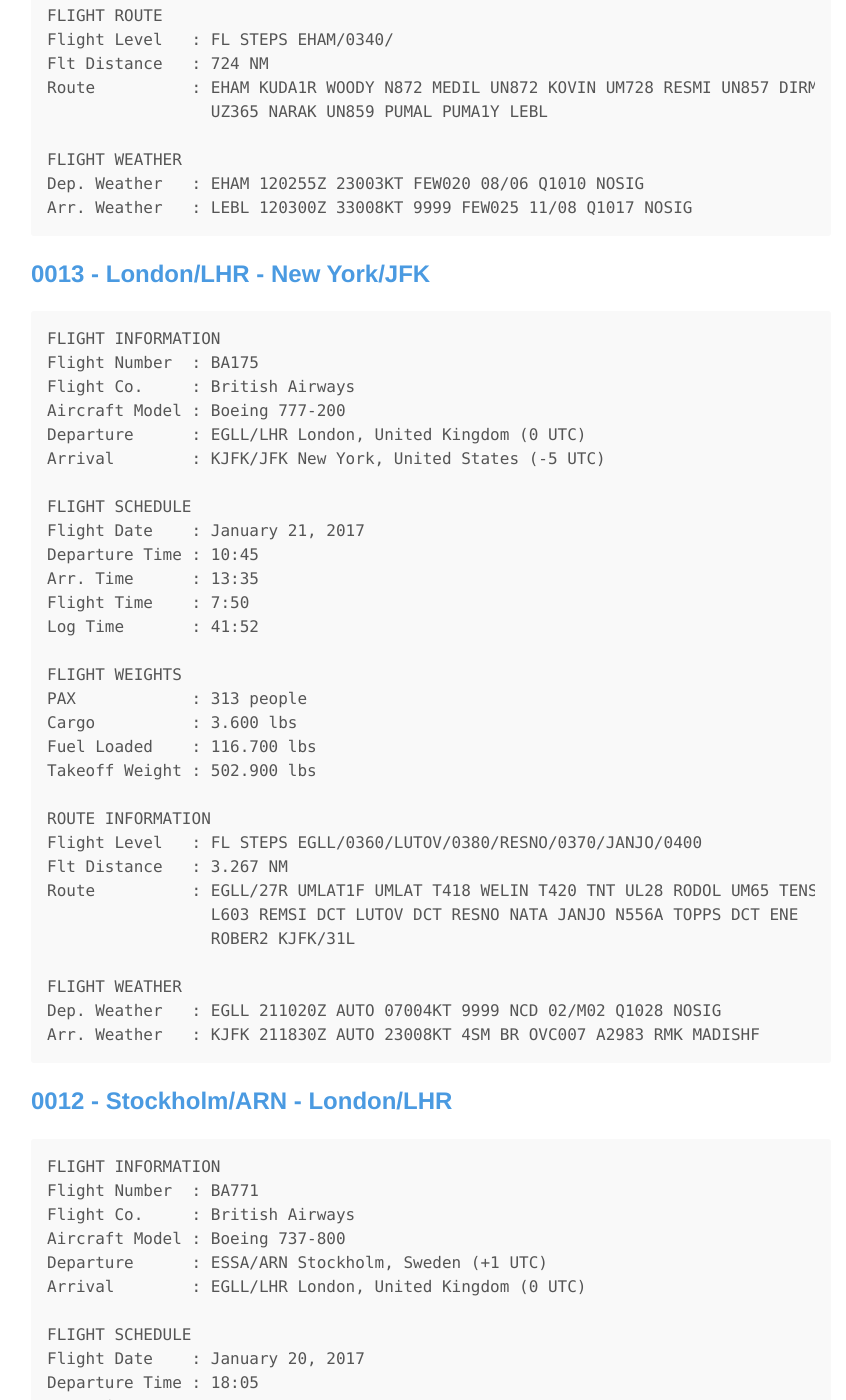
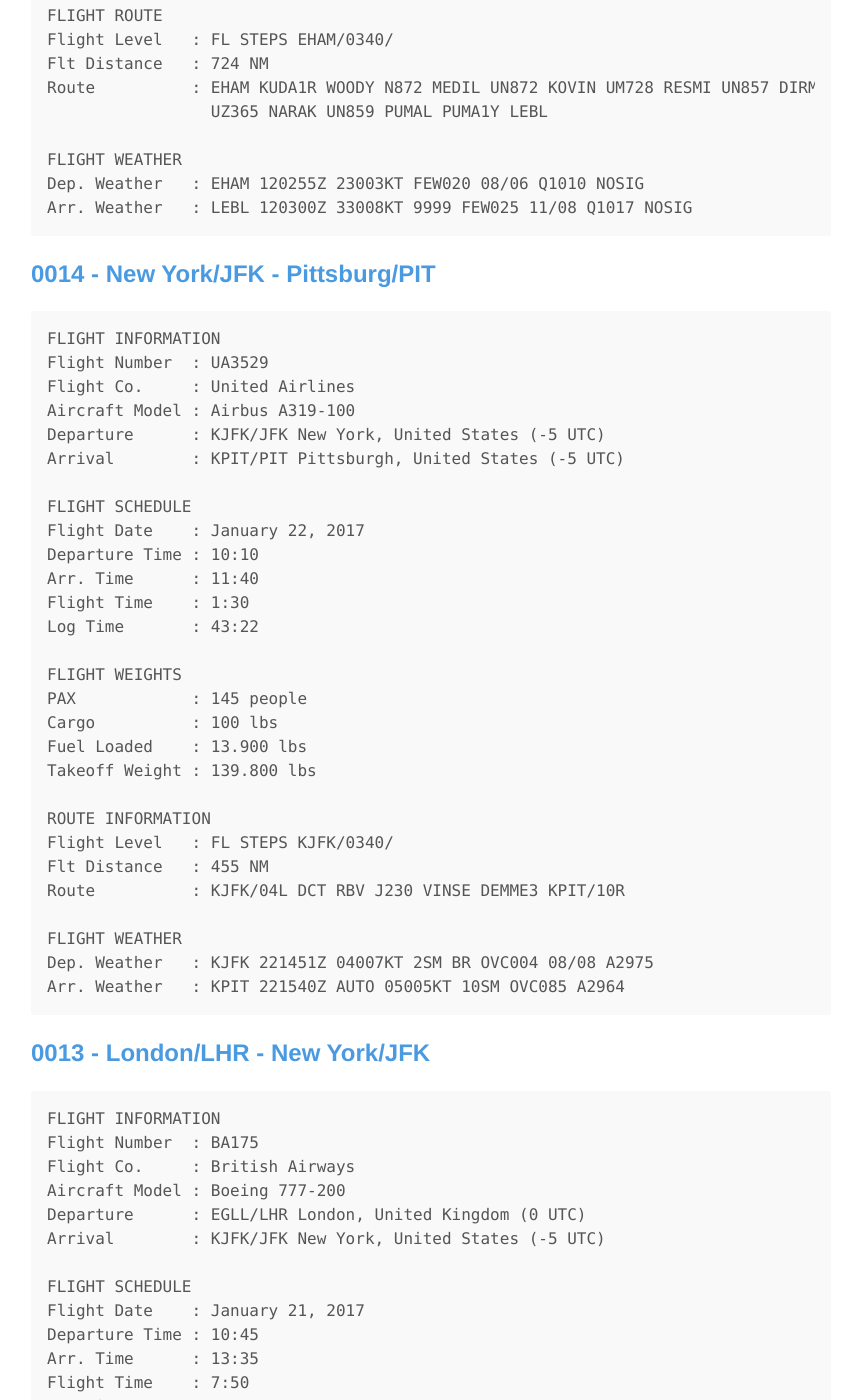
Before and after one commit to marcelocamera/marcelocamera.github.io, a Jekyll site: the page built from _posts/2010-01-01-flight-logbook.md, in a window 1280 px wide and 1400 px high, scrolled down 3507 px. Shown: the whole window, without its empty margins (209-1055 px from the left). Built offline with Jekyll 4.4.1, drawn with Linux system fonts in a browser that asks for light colours; comment, search, counter and statistics services are not loaded.

Commit message:
Update 2010-01-01-flight-logbook.md

```diff
--- a/_posts/2010-01-01-flight-logbook.md
+++ b/_posts/2010-01-01-flight-logbook.md
@@ -156,6 +156,39 @@ Arr. Weather   : LEBL 120300Z 33008KT 9999 FEW025 11/08 Q1017 NOSIG
 
 <!--- Até 020 --->
 <section id ="020"></section>
+<!--- 0014 --->
+## <a href="https://marcelocamera.github.io/2010-01-01/flight-logbook"><b>0014 - New York/JFK - Pittsburg/PIT</b></a>
+{% highlight markdown %}
+FLIGHT INFORMATION
+Flight Number  : UA3529
+Flight Co.     : United Airlines
+Aircraft Model : Airbus A319-100
+Departure      : KJFK/JFK New York, United States (-5 UTC)
+Arrival        : KPIT/PIT Pittsburgh, United States (-5 UTC)
+
+FLIGHT SCHEDULE
+Flight Date    : January 22, 2017
+Departure Time : 10:10
+Arr. Time      : 11:40
+Flight Time    : 1:30
+Log Time       : 43:22
+
+FLIGHT WEIGHTS
+PAX            : 145 people
+Cargo          : 100 lbs
+Fuel Loaded    : 13.900 lbs
+Takeoff Weight : 139.800 lbs
+
+ROUTE INFORMATION
+Flight Level   : FL STEPS KJFK/0340/
+Flt Distance   : 455 NM
+Route          : KJFK/04L DCT RBV J230 VINSE DEMME3 KPIT/10R
+
+FLIGHT WEATHER
+Dep. Weather   : KJFK 221451Z 04007KT 2SM BR OVC004 08/08 A2975
+Arr. Weather   : KPIT 221540Z AUTO 05005KT 10SM OVC085 A2964
+{% endhighlight %}
+
 <!--- 0013 --->
 ## <a href="https://marcelocamera.github.io/2010-01-01/flight-logbook"><b>0013 - London/LHR - New York/JFK</b></a>
 {% highlight markdown %}
@@ -190,7 +223,6 @@ FLIGHT WEATHER
 Dep. Weather   : EGLL 211020Z AUTO 07004KT 9999 NCD 02/M02 Q1028 NOSIG
 Arr. Weather   : KJFK 211830Z AUTO 23008KT 4SM BR OVC007 A2983 RMK MADISHF
 {% endhighlight %}
-
 
 <!--- 0012 --->
 ## <a href="https://marcelocamera.github.io/2010-01-01/flight-logbook"><b>0012 - Stockholm/ARN - London/LHR</b></a>
```
